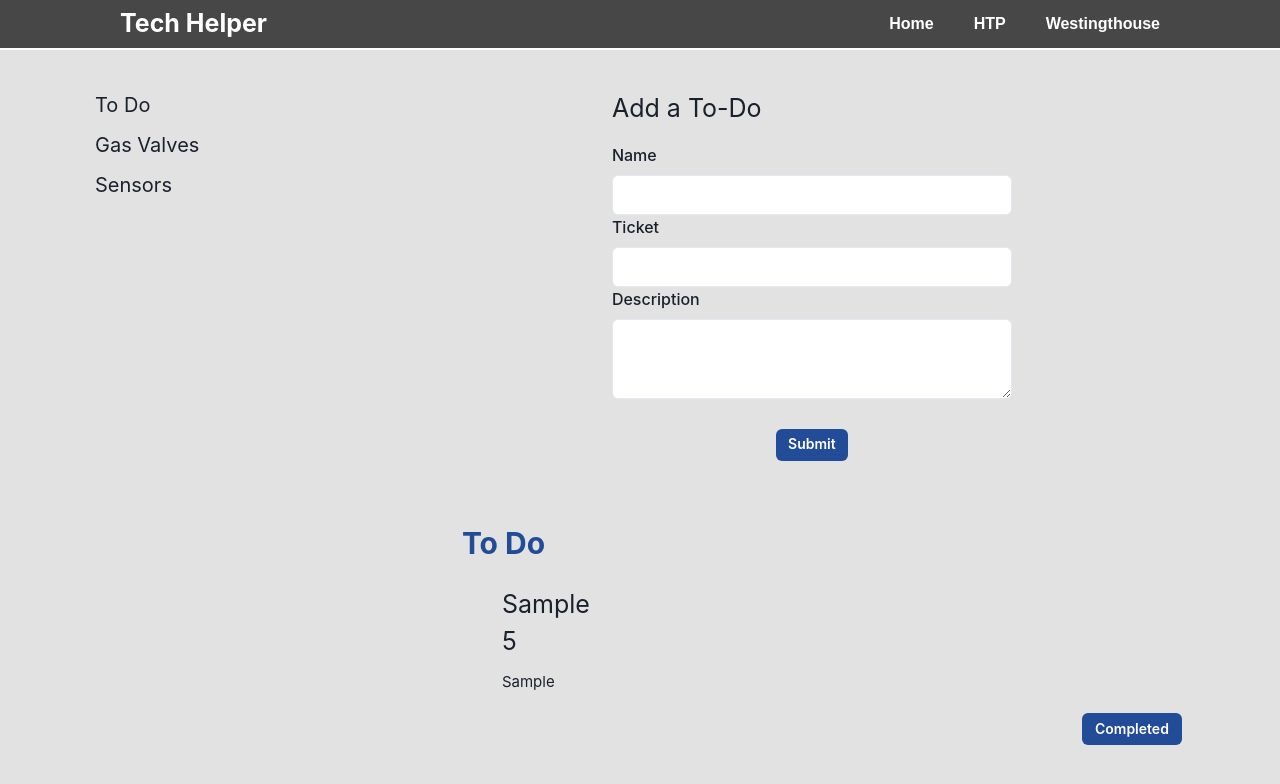
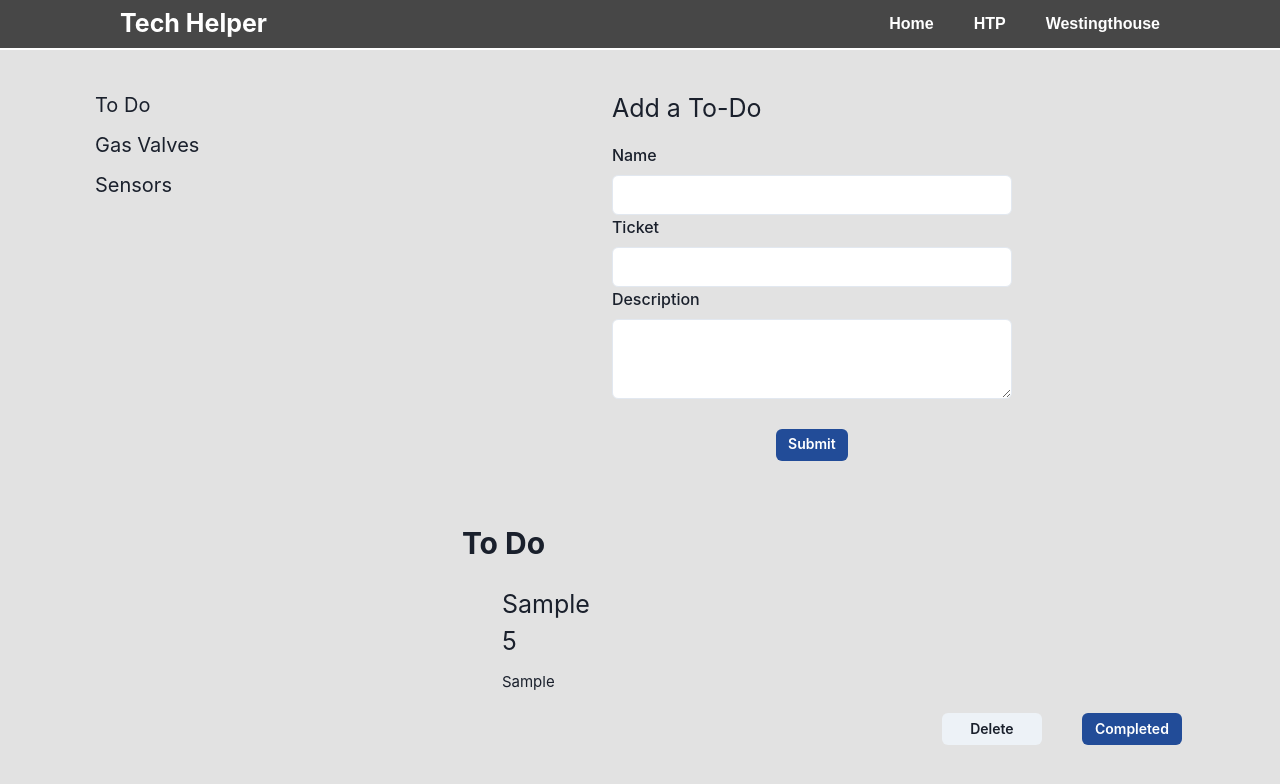
Before and after one commit to Erick-Bravo/tech_helper, a React (Create React App) app: page / in a window 1280 px wide. Both pictures are taken after typing "Sample", "5", "Sample" into the empty fields and a click on the button "Submit". Shown: the top 784 px of the page. Built offline with nearby package versions, Linux system fonts and the light colour scheme.

Commit message:
delete toDo working

```diff
--- a/src/components/Links_Home/ToDo.tsx
+++ b/src/components/Links_Home/ToDo.tsx
@@ -16,8 +16,15 @@ const ToDo = () => {
   const [ticket, setTicket] = useState("");
   const [description, setDescription] = useState("");
   const [completed, setCompleted] = useState(false);
+  const [date, setDate] = useState(0);
   const [toDoList, setToDoList] = useState<
-    { name: string; ticket: string; description: string; completed: boolean }[]
+    {
+      name: string;
+      ticket: string;
+      description: string;
+      completed: boolean;
+      date: number;
+    }[]
   >([]); //Note: type checking in useState was needed to prevent the "never[]" error.
 
   const localGet = localStorage.getItem("toDoList");
@@ -32,11 +39,13 @@ const ToDo = () => {
     ticket: string;
     description: string;
     completed: boolean;
+    date: number;
   } = {
     name,
     ticket,
     description,
     completed,
+    date: Date.now(),
   };
 
   const handleNewSubmit = () => {
@@ -47,6 +56,14 @@ const ToDo = () => {
     setName("");
     setTicket("");
     setDescription("");
+    setDate(0);
+  };
+
+  const handleDelete = (date: number) => {
+    const filteredArray = toDoList.filter((item) => item.date !== date);
+    setToDoList(filteredArray);
+    const stringifyList = JSON.stringify(filteredArray);
+    localStorage.setItem("toDoList", stringifyList);
   };
 
   return (
@@ -89,7 +106,7 @@ const ToDo = () => {
       </Button>
 
       <Box w="700px">
-        <Text fontSize="30px" fontWeight="bold" color={secondary} mt="60px">
+        <Text fontSize="30px" fontWeight="bold" mt="60px">
           To Do
         </Text>
         <Flex w="100%" flexDir="column">
@@ -103,6 +120,9 @@ const ToDo = () => {
                     {item.description}
                   </Text>
                   <Flex justifyContent="flex-end">
+                    <Button size="sm" m="20px" w="100px" onClick={() => handleDelete(item.date)}>
+                      Delete
+                    </Button>
                     <Button
                       size="sm"
                       m="20px"
@@ -121,7 +141,7 @@ const ToDo = () => {
           )}
         </Flex>
 
-        <Text fontSize="30px" fontWeight="bold" color={secondary} mt="60px">
+        <Text fontSize="30px" fontWeight="bold" mt="60px">
           Completed
         </Text>
         <Flex></Flex>
```
